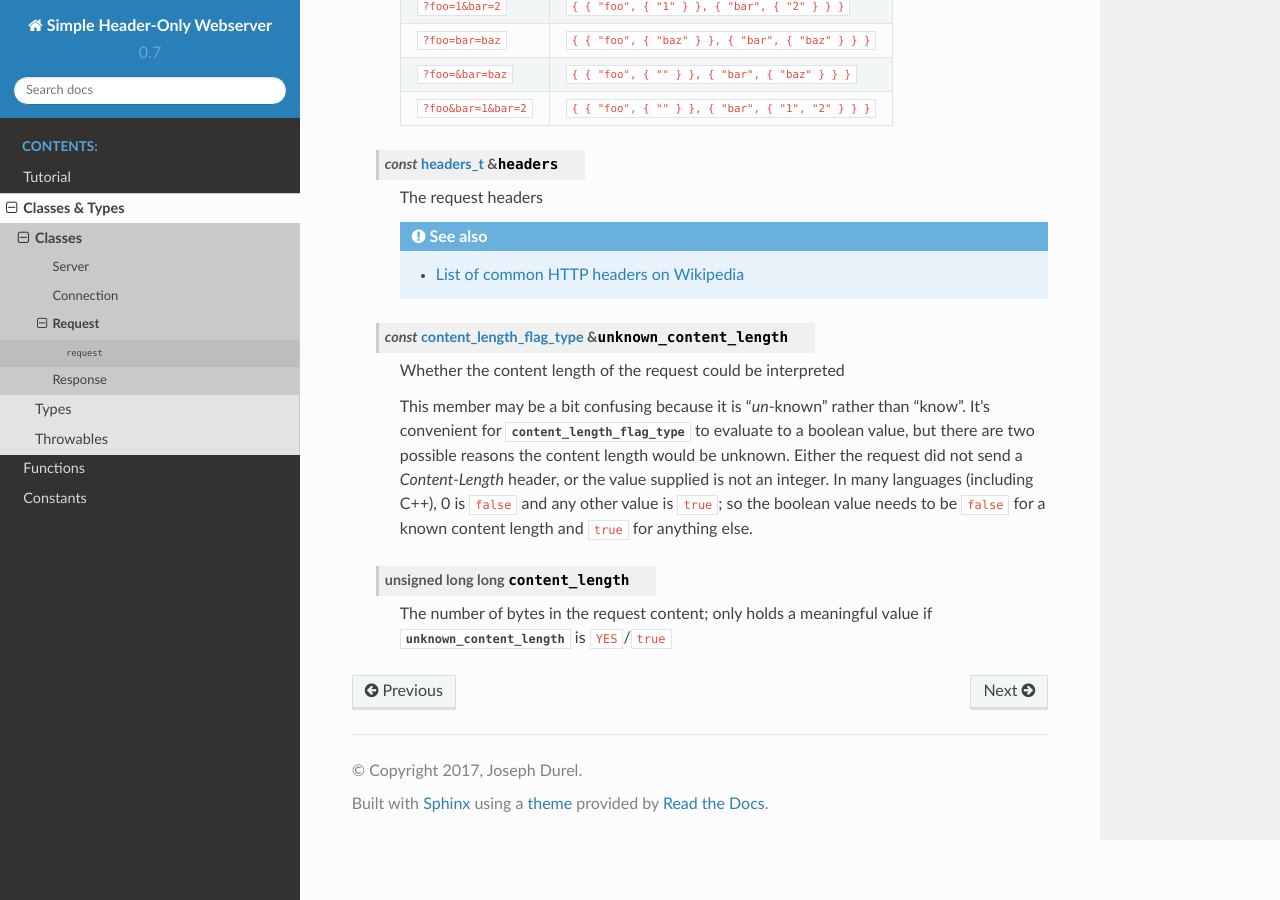
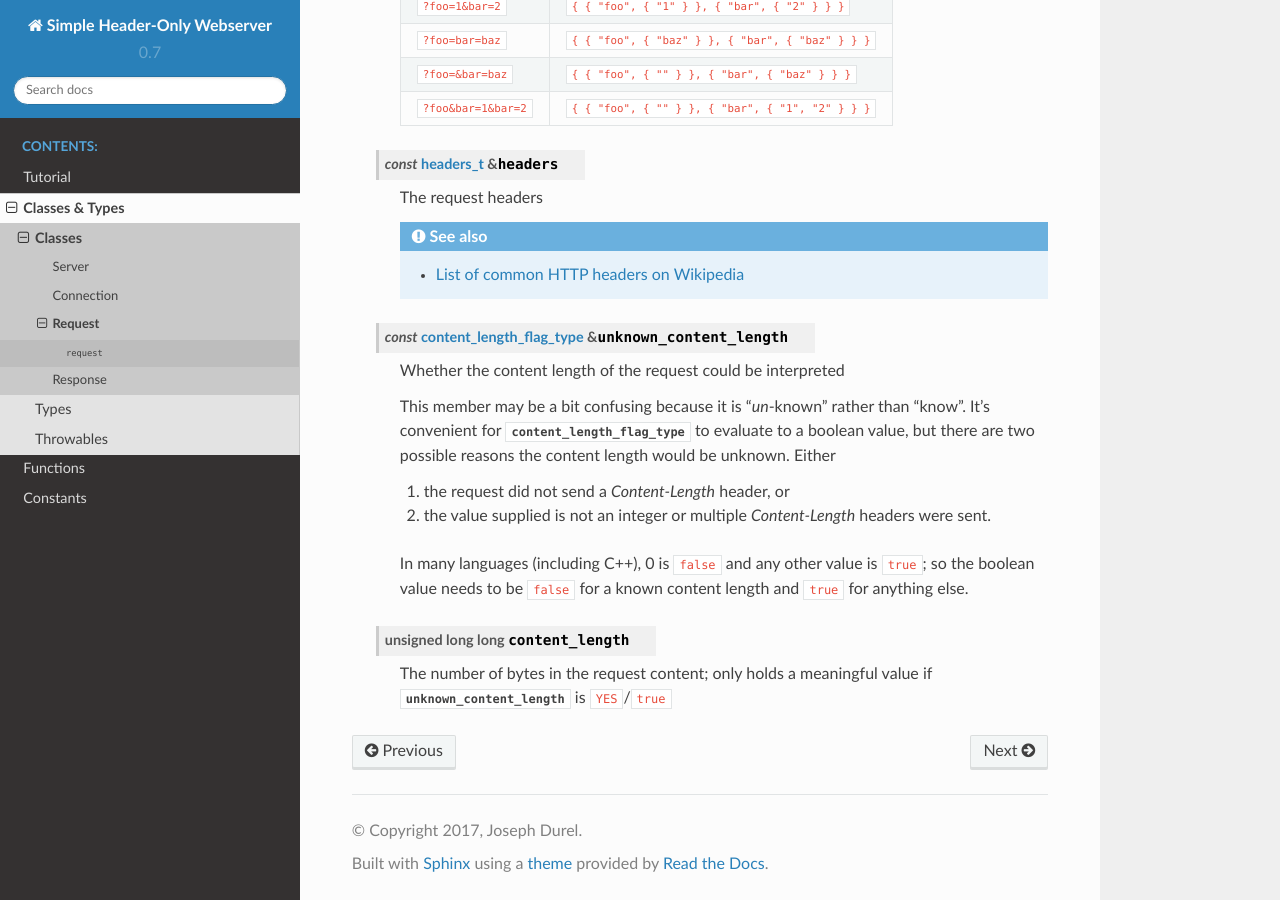
Before and after one commit to JadeMatrix/SHOW, a Sphinx documentation site: the page built from doc/Request.rst, in a window 1280 px wide and 900 px high, scrolled down 2534 px. Built offline with Sphinx 7.4.7 and the Read the Docs theme 2.0.0, drawn with Linux system fonts in a browser that asks for light colours.

Commit message:
Fixed various typos in the docs

```diff
--- a/doc/Request.rst
+++ b/doc/Request.rst
@@ -139,7 +139,12 @@ Request
 
         Whether the content length of the request could be interpreted
 
-        This member may be a bit confusing because it is "*un*-known" rather than "know".  It's convenient for :cpp:type:`content_length_flag_type` to evaluate to a boolean value, but there are two possible reasons the content length would be unknown.  Either the request did not send a *Content-Length* header, or the value supplied is not an integer.  In many languages (including C++), 0 is ``false`` and any other value is ``true``; so the boolean value needs to be ``false`` for a known content length and ``true`` for anything else.
+        This member may be a bit confusing because it is "*un*-known" rather than "know".  It's convenient for :cpp:type:`content_length_flag_type` to evaluate to a boolean value, but there are two possible reasons the content length would be unknown.  Either
+
+        1. the request did not send a *Content-Length* header, or
+        2. the value supplied is not an integer or multiple *Content-Length* headers were sent.
+
+        In many languages (including C++), 0 is ``false`` and any other value is ``true``; so the boolean value needs to be ``false`` for a known content length and ``true`` for anything else.
 
     .. cpp:member:: unsigned long long content_length
 
```
Also changed, not shown: doc/Tutorial.rst (+8 -11 lines).
